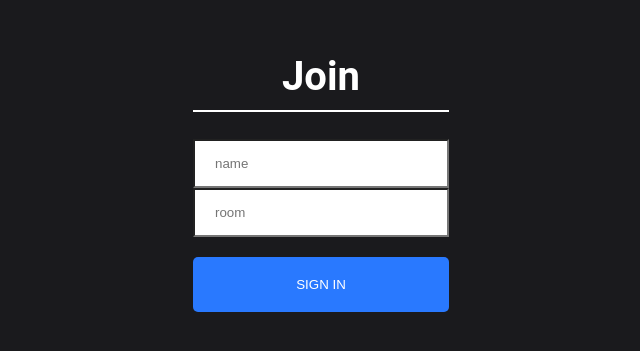
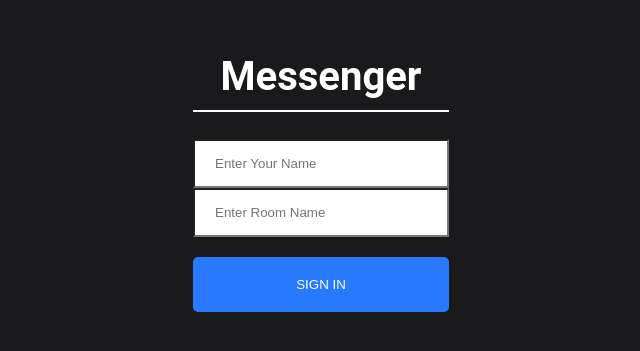
Before and after one commit to parthkanani93/Messenger-Website, a React (Create React App) app: page / in a window 1280 px wide. Shown: the part 231-582 px from the top of the page, without its empty margins (319-959 px from the left). Built offline with nearby package versions, Linux system fonts and the light colour scheme.

Commit message:
user joining and leaving message setup successful

```diff
--- a/src/components/Chat/Chat.js
+++ b/src/components/Chat/Chat.js
@@ -1,9 +1,39 @@
-import React from 'react';
-import './Chat.css'
+import React, { useState, useEffect } from 'react';
+import './Chat.css';
+import queryString from 'query-string'; //helping retriving data from url
+import io from 'socket.io-client';
 
 
-const Chat=()=>{
-    return(
+let socket;
+
+//it come from props so we pass object as a props location
+const Chat = ({ location }) => {
+    const [name, setName] = useState('');
+    const [room, setRoom] = useState('');
+    const ENDPOINT = 'localhost:5000'; //url of server
+
+    useEffect(() => {
+        const { name, room } = queryString.parse(location.search); //this will get data from url
+
+        socket = io(ENDPOINT);
+
+
+        setName(name);
+        setRoom(room);
+
+        socket.emit('join', { name, room }, () => {
+
+        }); //send the event of this person has join to the server
+
+        //this will happen when component is unmount
+        return () => {
+            socket.emit('disconnect');
+            socket.off();
+        }
+    }, [ENDPOINT, location.search]);
+
+
+    return (
         <div>
             <p>Chat</p>
         </div>
--- a/src/components/Join/Join.js
+++ b/src/components/Join/Join.js
@@ -10,12 +10,12 @@ const Join = () => {
     return (
         <div className="joinOuterContainer">
             <div className="joinInnerContainer">
-                <h1 className="heading">Join</h1>
+                <h1 className="heading">Messenger</h1>
                 <div>
-                    <input placeholder="name" className="joinInput" type="text" onChange={(event) => setName(event.target.value)} />
+                    <input placeholder="Enter Your Name" className="joinInput" type="text" onChange={(event) => setName(event.target.value)} />
                 </div>
                 <div>
-                    <input placeholder="room" className="joinInput" type="text" onChange={(event) => setRoom(event.target.value)} />
+                    <input placeholder="Enter Room Name" className="joinInput" type="text" onChange={(event) => setRoom(event.target.value)} />
                 </div>
 
                 <Link onClick={event =>(!name || !room) ? event.preventDefault() : null} to={`/chat?name=${name}&room=${room}`}>
```
